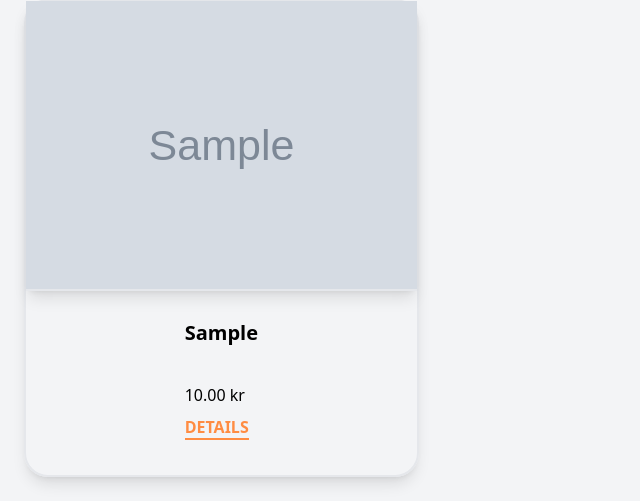
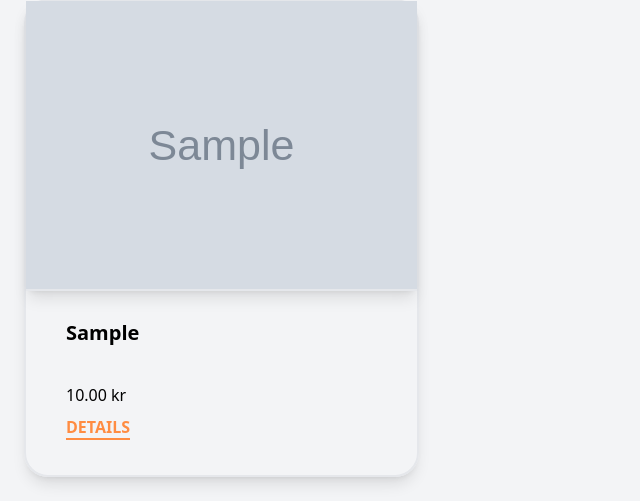
Before and after one commit to ZuzanaGabonayova/dwp, a PHP site: page /visitor_product_page.php in a window 1280 px wide. Shown: the part 2033-2534 px from the top of the page, without its empty margins (0-640 px from the left). Run offline with PHP 8.4, Linux system fonts and the light colour scheme; tables that the repository leaves empty hold one stand-in row (values such as "Sample post"); grey boxes marked "Sample" are stand-in pictures; data that the repository does not hold is empty; some libraries are stand-ins or nearby versions.

Commit message:
cards design

```diff
--- a/visitor_product_page.php
+++ b/visitor_product_page.php
@@ -152,7 +152,7 @@ include 'navbar.php';
                         <div class="flex justify-center border-b-2 border-solid shadow-lg">
                             <img class="object-cover h-72 w-[450px]" src="<?php echo htmlspecialchars($product['ProductMainImage']); ?>" alt="<?php echo htmlspecialchars($product['Model']); ?>"/>
                         </div>
-                        <div class="flex justify-center align-center w-full">
+                        <div class="flex mx-10 align-center w-full">
                             <div class="my-7">
                                 <div class="font-bold text-xl mb-2"><?php echo htmlspecialchars($product['Model']); ?></div>
 
```
